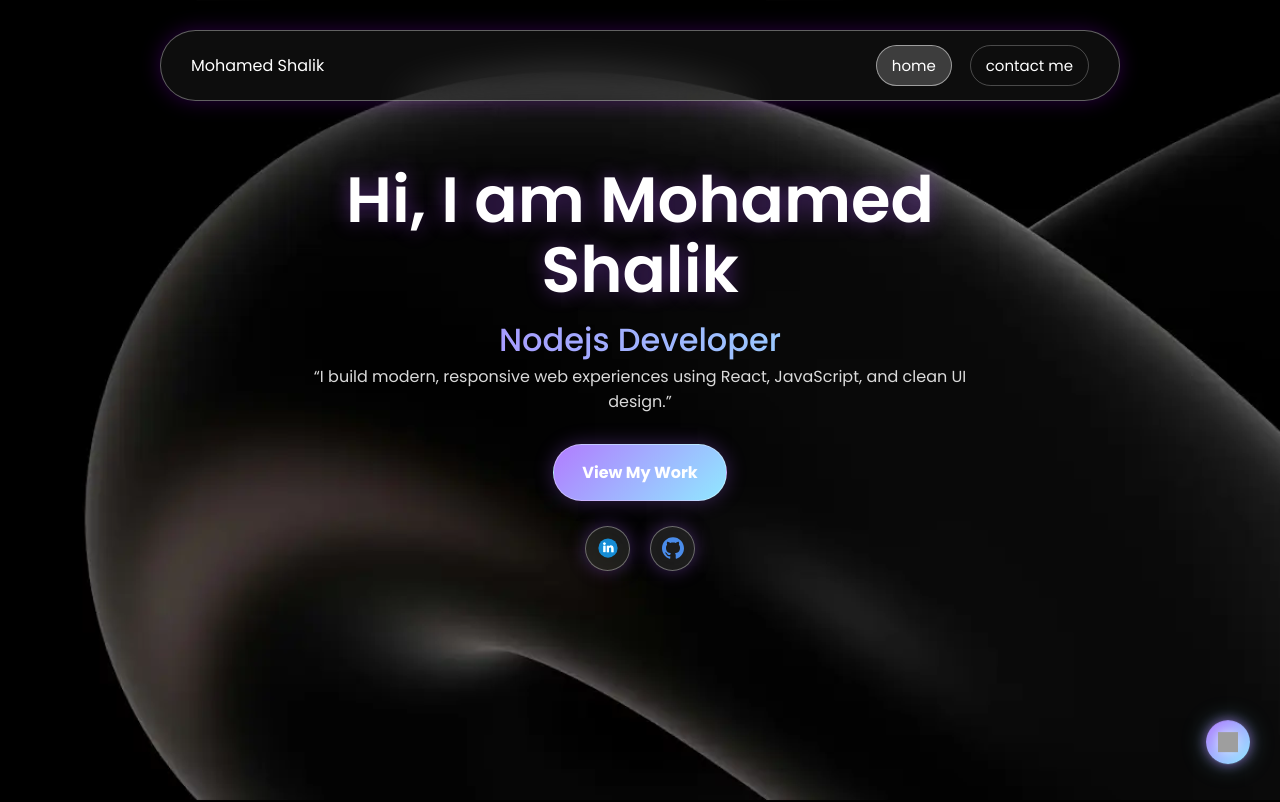
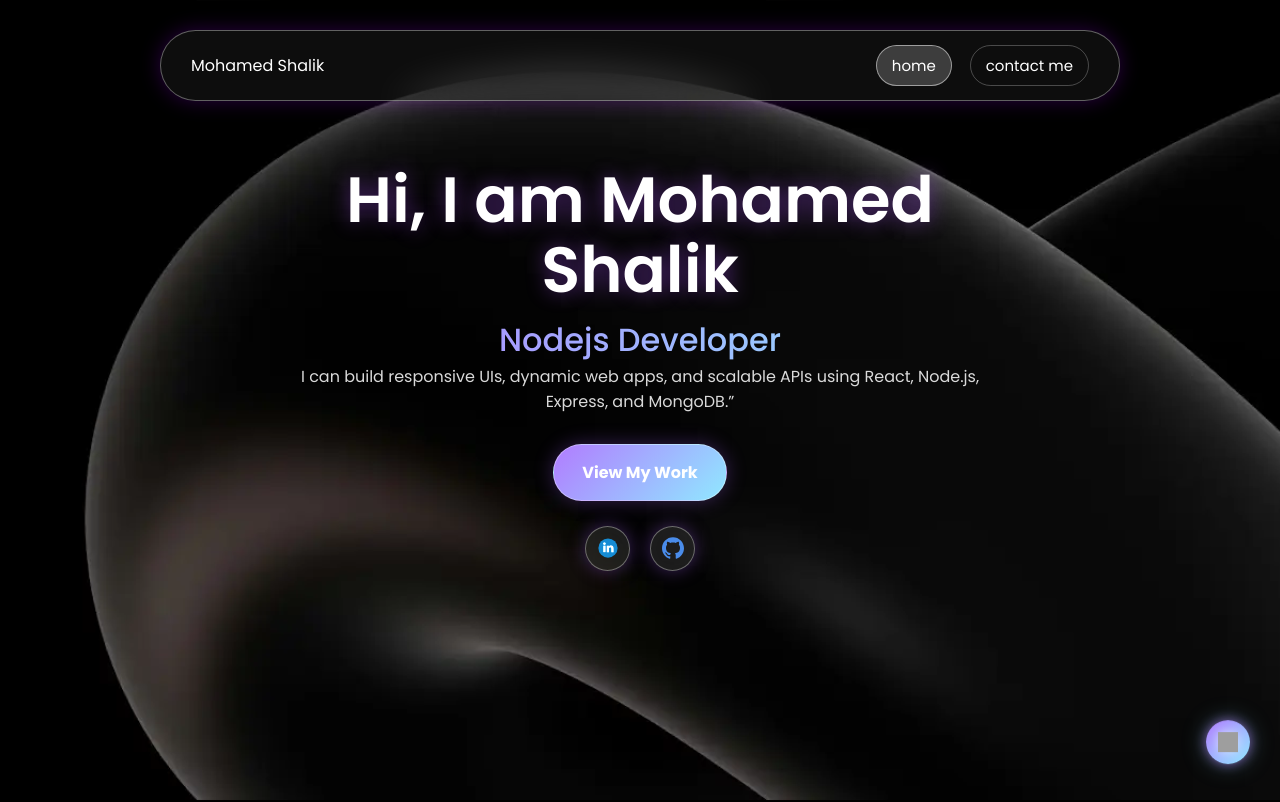
Before and after one commit to MohamedShalikM/my-react-portfolio, a React (Vite) app: page / in a window 1280 px wide. Shown: the top 802 px of the page. Built offline with nearby package versions, Linux system fonts and the light colour scheme; grey boxes are pictures that could not be loaded.

Commit message:
data update

```diff
--- a/src/components/Certifications.jsx
+++ b/src/components/Certifications.jsx
@@ -8,8 +8,16 @@ import Cert5 from '../assets/logos/css3.svg';
 import Cert6 from '../assets/logos/js.svg';
 import Cert7 from '../assets/logos/python.svg';
 import Cert8 from '../assets/logos/django.svg';
+import Cert9 from '../assets/logos/react.svg';
 
 const certifications = [
+  {
+   title:"Frontend Developer",
+   issuer: "Vinsup InfoTech Pvt Ltd",
+   year:2026,
+   img:Cert9,
+   link:"https://drive.google.com/file/d/1Pd070bzL6QrQW2B1jWMZu9jczoH9tIpL/view?usp=drive_link"
+  },
   {
     title: "NodeJS Foundation Course",
     issuer: "ScholarHat",
--- a/src/components/Education.jsx
+++ b/src/components/Education.jsx
@@ -14,6 +14,7 @@ const education = [
     duration: "2021 – 2022",
     grade:"Percentage: 74.5%",
   },
+
 ];
 
 function Education() {
--- a/src/components/Experience.jsx
+++ b/src/components/Experience.jsx
@@ -5,10 +5,10 @@ const experiences = [
   {
     role: "React Developer Intern",
     company: "Vinusp Infotech Pvt Ltd, Tenkasi",
-    duration: "Nov 2025 - Feb 2026",
+    duration: "Nov 2025 - Mar 2026",
     description:
-      "Developed a full-stack e-commerce website using React for the responsive frontend and Node.js with Express.js backend, integrated with MongoDB for user authentication and secure checkout functionality. Implemented dynamic product cards, advanced filtering options (price high-to-low, low-to-high, and new arrivals), and an engaging hero section with smooth transitions to enhance user experience and browsing efficiency.",
-    skills: ["ReactJS", "HTML", "CSS", "Javascript", "NodeJS","ExpressJS","MongoDB"],
+      "Developed a modern, responsive portfolio website using React.js, HTML, CSS, and JavaScript to showcase personal projects and skills. Implemented smooth scrolling for enhanced user navigation, glassmorphism UI effects for a sleek and contemporary design, and EmailJS integration for seamless contact form functionality. Created an attractive, neat interface that improved user engagement and visual appeal, demonstrating proficiency in modern frontend technologies and UI/UX best practices.",
+    skills: ["ReactJS", "HTML", "CSS", "Javascript"],
   },
 
   {
@@ -16,8 +16,8 @@ const experiences = [
     company: "Eagle-HiTech SoftClou Pvt Ltd, Chennai",
     duration: "Jul 2025 - Aug 2025",
     description:
-      "Enhanced a responsive e-commerce website using HTML, CSS, and JavaScript, enabling smooth product showcase,browsing, and user interaction.",
-    skills: ["Django", "HTML", "CSS", "Javascript", "SQLite"],
+      "Developed a full-stack e-commerce website using React for the responsive frontend and Node.js with Express.js backend, integrated with MongoDB for user authentication and secure checkout functionality. Implemented dynamic product cards, advanced filtering options (price high-to-low, low-to-high, and new arrivals), and an engaging hero section with smooth transitions to enhance user experience and browsing efficiency.",
+    skills: ["NodeJs","ReactJS", "HTML", "CSS", "Javascript", "MongoDB"],
   },
   {
     role: "Python Full Stack",
@@ -25,7 +25,7 @@ const experiences = [
     duration: "Jan 2025 - Feb 2025",
     description:
       "Developed a Car Showroom Website using Django, HTML, CSS, JavaScript.Implemented backend functionality for managing car listings, user authentication, and database integration.",
-    skills: ["Django", "HTML", "CSS", "Javascript", "MySQL"],
+    skills: ["Django", "HTML", "CSS", "Javascript", "SQlite"],
   },
 ];
 
--- a/src/components/Home.jsx
+++ b/src/components/Home.jsx
@@ -32,7 +32,7 @@ function Home(){
       <div className="hero">
             <span className="name">Hi, I am Mohamed Shalik</span>
             <span className="role">{roles[index]}</span>
-            <span className="desc">“I build modern, responsive web experiences using React, JavaScript, and clean UI design.”</span><br />
+            <span className="desc">I can build responsive UIs, dynamic web apps, and scalable APIs using React, Node.js, Express, and MongoDB.”</span><br />
           <a href="#project"><button>View My Work</button></a>
       </div>
       <div className="social-links">
--- a/src/components/Leadership.jsx
+++ b/src/components/Leadership.jsx
@@ -3,8 +3,8 @@ import "../css/leadership.css";
 
 const leaderships = [
   {
-    role: "Team Lead –YOLOv8 Leaf Disease Detection (Django)",
-    organization: "Final Year Project",
+    role: "Team Lead –YOLOv8 Leaf Disease Detection",
+    organization: "J.P. College of Engineering, Final Year Project",
     duration: "2026",
     description:
       "Led a team of 4 developers, coordinated tasks, reviewed code, and ensured timely delivery of a full-stack web application.",
```
Also changed, not shown: 1 other file (tests, documents, lock files or other folders).
